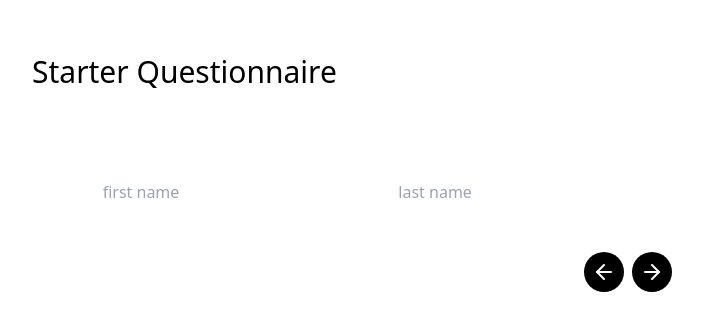
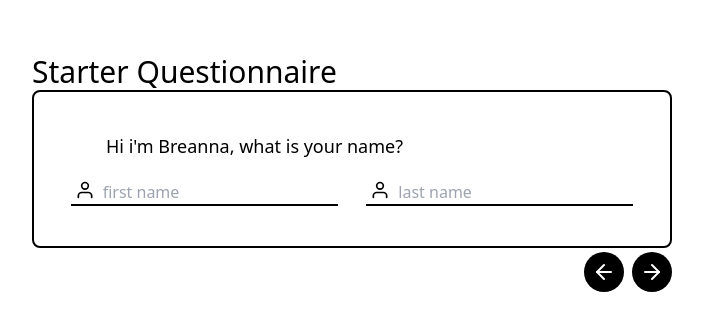
Before and after one commit to jgarcia4444/fit-body-bells, a React (Create React App) app: page /info-form in a window 1280 px wide. Shown: the part 227-558 px from the top of the page, without its empty margins (288-991 px from the left). Built offline with nearby package versions, Linux system fonts and the light colour scheme.

Commit message:
The questionnaire and all the questions as well as inputs are now styled to match the shite dominant theme.

```diff
--- a/src/components/Questionnaire/InformationPrompt/index.js
+++ b/src/components/Questionnaire/InformationPrompt/index.js
@@ -22,7 +22,7 @@ import InputDetail from '../../../shared/Text/InputDetail';
 
 const InformationPrompt = ({promptType, questions, updateLName, updateFName, updateAge, updateDuration, updateSessionsPerWeek, updateFoodRelation, updateInstagram, updatePhone, updateImprovement, updateGoals, updateStruggles, label}) => {
 
-    const iconColor = "#fff";
+    const iconColor = "#000";
     const iconSize= 20;
 
     const {name, age, contact, trainerDuration, sessionsPerWeek, foodRelation, areasOfImprovement, goals, struggles} = questions;
@@ -31,7 +31,7 @@ const InformationPrompt = ({promptType, questions, updateLName, updateFName, upd
     const {phone, instagramUsername} = contact;
     const {duration, timeUnit} = trainerDuration;
 
-    const inputWrapperStyle = "flex flex-row  border-b-2 border-white pt-1 px-1";
+    const inputWrapperStyle = "flex flex-row border-b-2 border-black pt-1 px-1";
 
     const namePrompts =
     (
@@ -42,7 +42,7 @@ const InformationPrompt = ({promptType, questions, updateLName, updateFName, upd
     );
 
     const agePrompt = (
-        <div className="flex flex-row flex-wrap  justify-center">
+        <div className="flex flex-row flex-wrap justify-center">
             <div className={inputWrapperStyle}>
                 <FiCalendar color={iconColor} size={20} />
                 <input className="bg-transparent ml-2" placeholder='Age' type="number" value={age} onChange={val => updateAge(val.target.value)}/>
@@ -149,7 +149,7 @@ const InformationPrompt = ({promptType, questions, updateLName, updateFName, upd
     }
 
     return (
-        <div className="text-white w-full border-2 border-white rounded-lg px-2 py-10 flex flex-row justify-center flex-wrap">
+        <div className="w-full border-2 border-black rounded-lg px-2 py-10 flex flex-row justify-center flex-wrap">
             <InputDetail content={label} />
             {renderPrompt()}
         </div>
--- a/src/components/Questionnaire/QuestionnaireActionButtons/index.js
+++ b/src/components/Questionnaire/QuestionnaireActionButtons/index.js
@@ -12,7 +12,7 @@ const QuestionnaireActionButtons = ({nextPress, previousPress, showSubmit}) => {
     const nextButton = (
         <div onClick={nextPress} className={iconButtonStyle}>
             {showSubmit === true ?
-                <p className="text-black font-bold">Submit</p>
+                <p className="text-white font-bold">Submit</p>
                 :
                 <FiArrowRight size={iconSize} color={iconColor}  />
             }
--- a/src/shared/Text/InputDetail.js
+++ b/src/shared/Text/InputDetail.js
@@ -3,8 +3,8 @@ import React from 'react';
 const InputDetail = ({content}) => {
 
     return (
-        <div className="w-full px-16 mb-4">
-            <p className="text-white text-lg">{content}</p>
+        <div className="w-full text-black px-16 mb-4">
+            <p className="text-lg">{content}</p>
         </div>
     )
 };
--- a/src/shared/inputs/RadioInput/index.js
+++ b/src/shared/inputs/RadioInput/index.js
@@ -8,7 +8,7 @@ const RadioInput = ({label, updateHasTrainer, hasTrainerBefore}) => {
     const radioButtonStyle = "w-4 h-4"
 
     return (
-        <div className="flex flex-row gap-4 justify-start-start w-full text-white mx-16">
+        <div className="flex flex-row gap-4 justify-start-start w-full mx-16">
             <div className={radioRowStyle}>
                 <label className="mr-2" htmlFor="Yes">Yes</label>
                 <input checked={hasTrainerBefore === true ? true : false} className={radioButtonStyle} type="radio" name="trainer" id="" onClick={() => updateHasTrainer(true)} value={true} />
--- a/src/shared/inputs/SelectInput/index.js
+++ b/src/shared/inputs/SelectInput/index.js
@@ -8,7 +8,7 @@ import updateTimeUnit from '../../../redux/actions/questions/updateTimeUnit';
 const SelectInput = ({options, updateTimeUnit}) => {
 
     return (
-        <div className="flex flex-row border-b-2 border-white pt-1 px-1">
+        <div className="flex flex-row border-b-2 border-black pt-1 px-1">
             <FiCalendar color={"#fff"} size={20} />
             <select onChange={val => updateTimeUnit(val.target.value)} className="bg-transparent" name="duration">
                 {options.map((option, i) => <option className="text-black" value={option}>{option}</option>)}
--- a/src/shared/inputs/TextInput/index.js
+++ b/src/shared/inputs/TextInput/index.js
@@ -13,9 +13,9 @@ const TextInput = ({icon, value, changeFunc, placeholder, label=""}) => {
     }
 
     return (
-        <div className="flex flex-row border-b-2 border-white pt-1 px-1 items-start">
+        <div className="flex flex-row border-b-2 border-black pt-1 px-1 items-start">
             {icon}
-            <input placeholder={placeholder} className="bg-transparent text-white ml-2" value={value} type={computedType()} onChange={changeFunc} />
+            <input placeholder={placeholder} className="bg-transparent text-black ml-2" value={value} type={computedType()} onChange={changeFunc} />
         </div>
     )
 }
```
